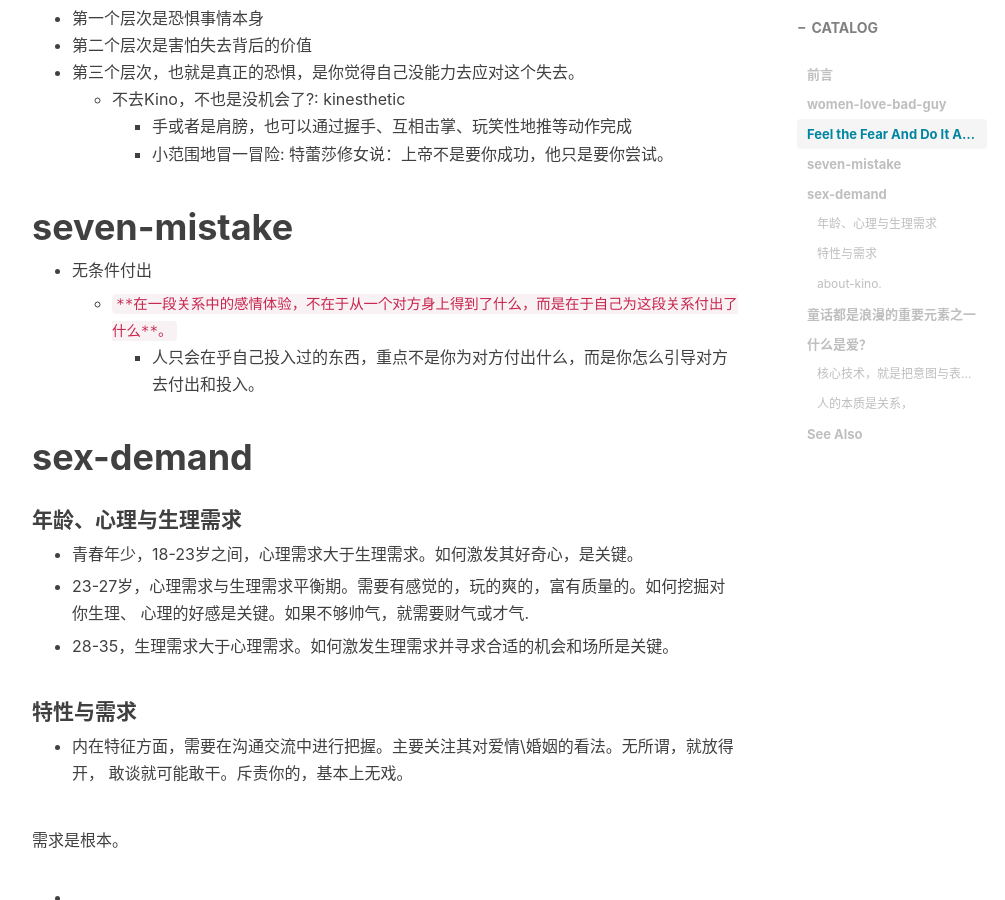
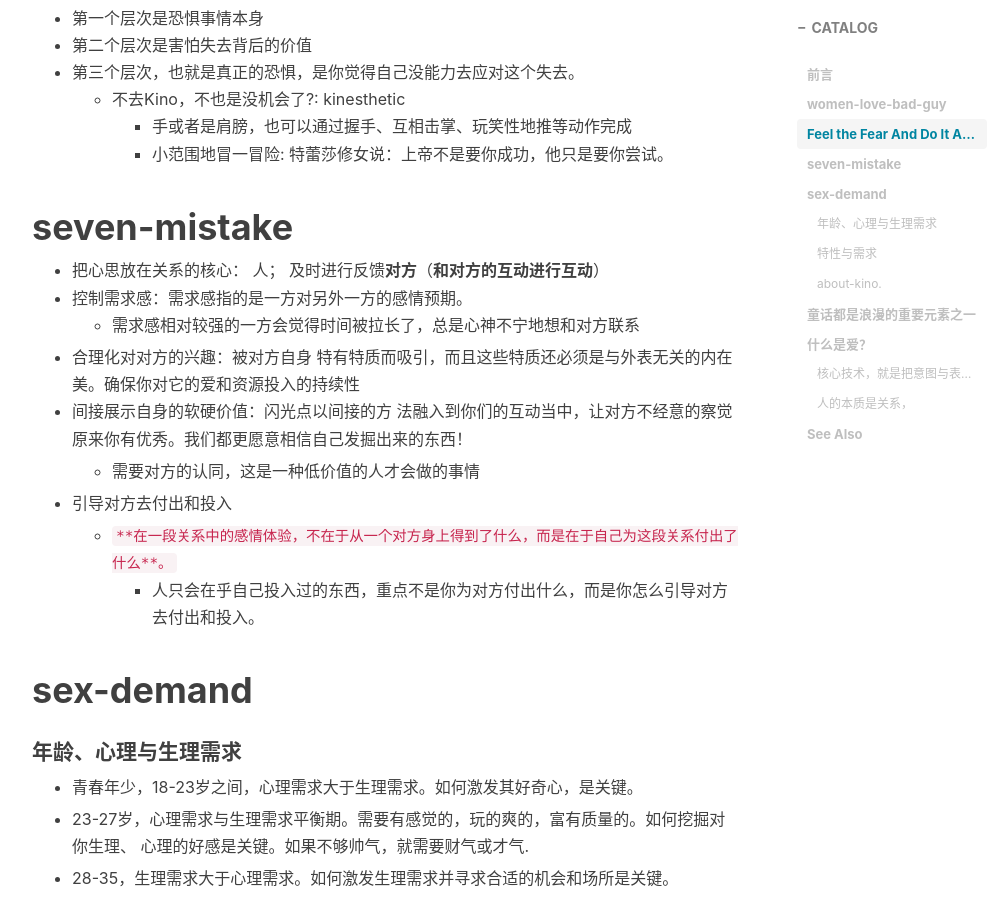
Before and after one commit to pua1203/pua1203.github.io, a Jekyll site: the page built from _posts/pua/2018-09-16-sendMsg.md, in a window 1280 px wide and 900 px high, scrolled down 1644 px. Shown: the whole window, without its empty margins (233-1238 px from the left). Built offline with Jekyll 4.4.1, drawn with Linux system fonts in a browser that asks for light colours; nearby versions of some CDN libraries; comment, search, counter and statistics services are not loaded.

Commit message:
seven-mistake

```diff
--- a/_posts/pua/2018-09-16-sendMsg.md
+++ b/_posts/pua/2018-09-16-sendMsg.md
@@ -88,9 +88,14 @@ subtitle: women-love-bad-guy
 
 
 
+* 把心思放在关系的核心： 人； 及时进行反馈**对方**（**和对方的互动进行互动**）
+* 控制需求感：需求感指的是一方对另外一方的感情预期。
+  * 需求感相对较强的一方会觉得时间被拉长了，总是心神不宁地想和对方联系
+* 合理化对对方的兴趣：被对方自身 特有特质而吸引，而且这些特质还必须是与外表无关的内在美。确保你对它的爱和资源投入的持续性
+* 间接展示自身的软硬价值：闪光点以间接的方 法融入到你们的互动当中，让对方不经意的察觉原来你有优秀。我们都更愿意相信自己发掘出来的东西！
 
-
-* 无条件付出
+  * 需要对方的认同，这是一种低价值的人才会做的事情
+* 引导对方去付出和投入
 
   * `**在一段关系中的感情体验，不在于从一个对方身上得到了什么，而是在于自己为这段关系付出了什么**。`
     * 人只会在乎自己投入过的东西，重点不是你为对方付出什么，而是你怎么引导对方去付出和投入。
@@ -119,7 +124,7 @@ subtitle: women-love-bad-guy
 
 
 
-*
+
 
 
 #### **about-kino.**
```
